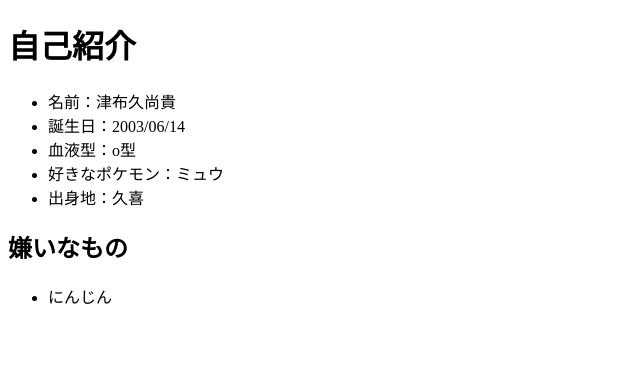
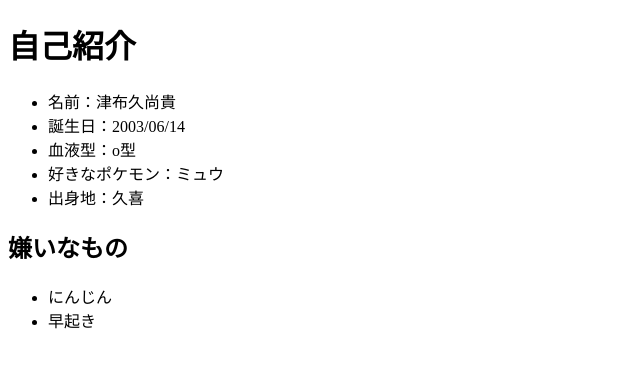
Before and after one commit to tsubukunaoki/detesciense-programing, a plain HTML site: page index.html in a window 1280 px wide. Shown: the whole page, without its empty margins (0-640 px from the left). Drawn offline with Linux system fonts and the light colour scheme.

Commit message:
嫌いなものをさらに追記

```diff
--- a/index.html
+++ b/index.html
@@ -22,6 +22,7 @@
     <h2>嫌いなもの</h2>
     <ul>
         <li>にんじん</li>
+        <li>早起き</li>
     </ul>
 
 </body>
```
